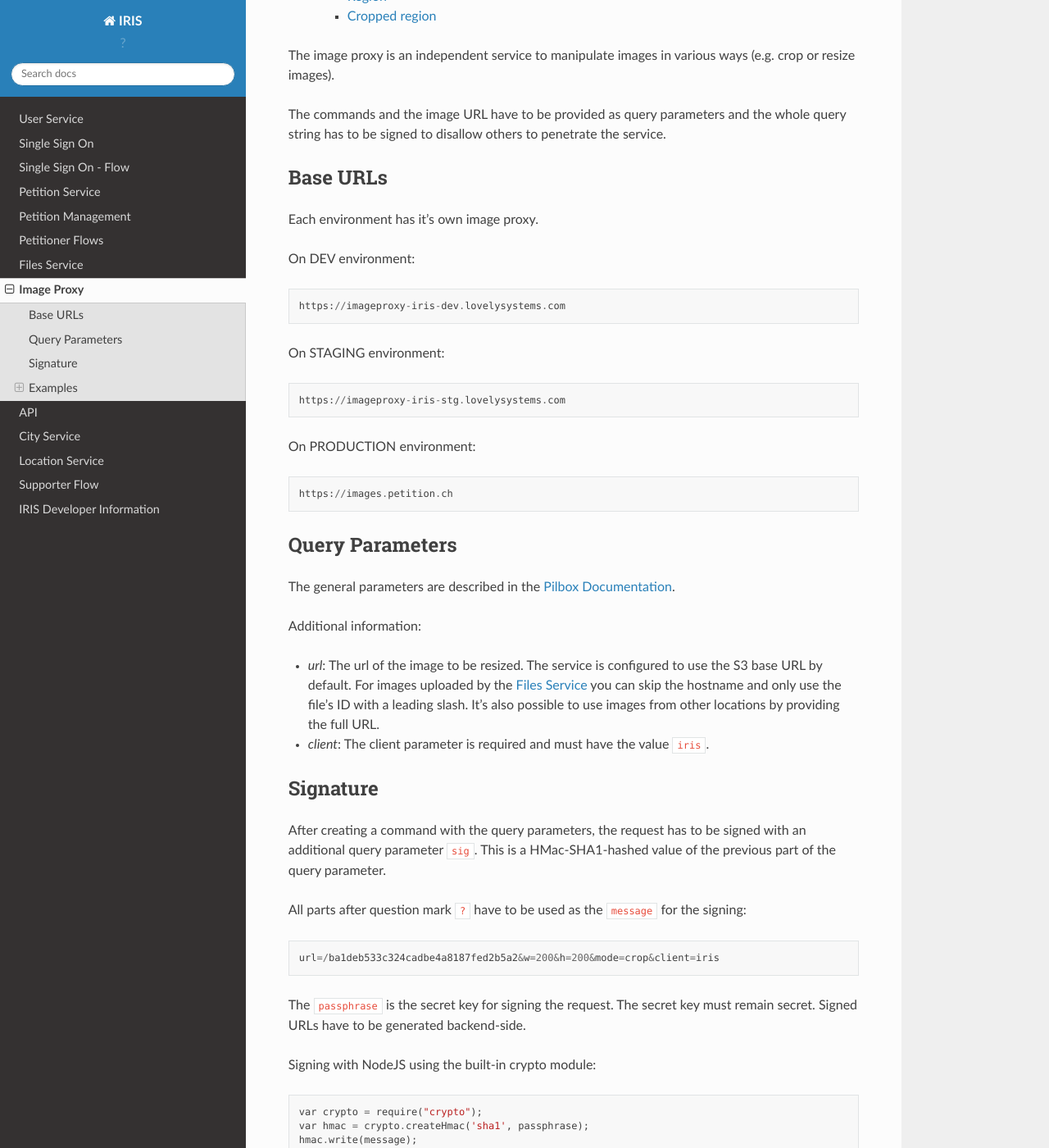
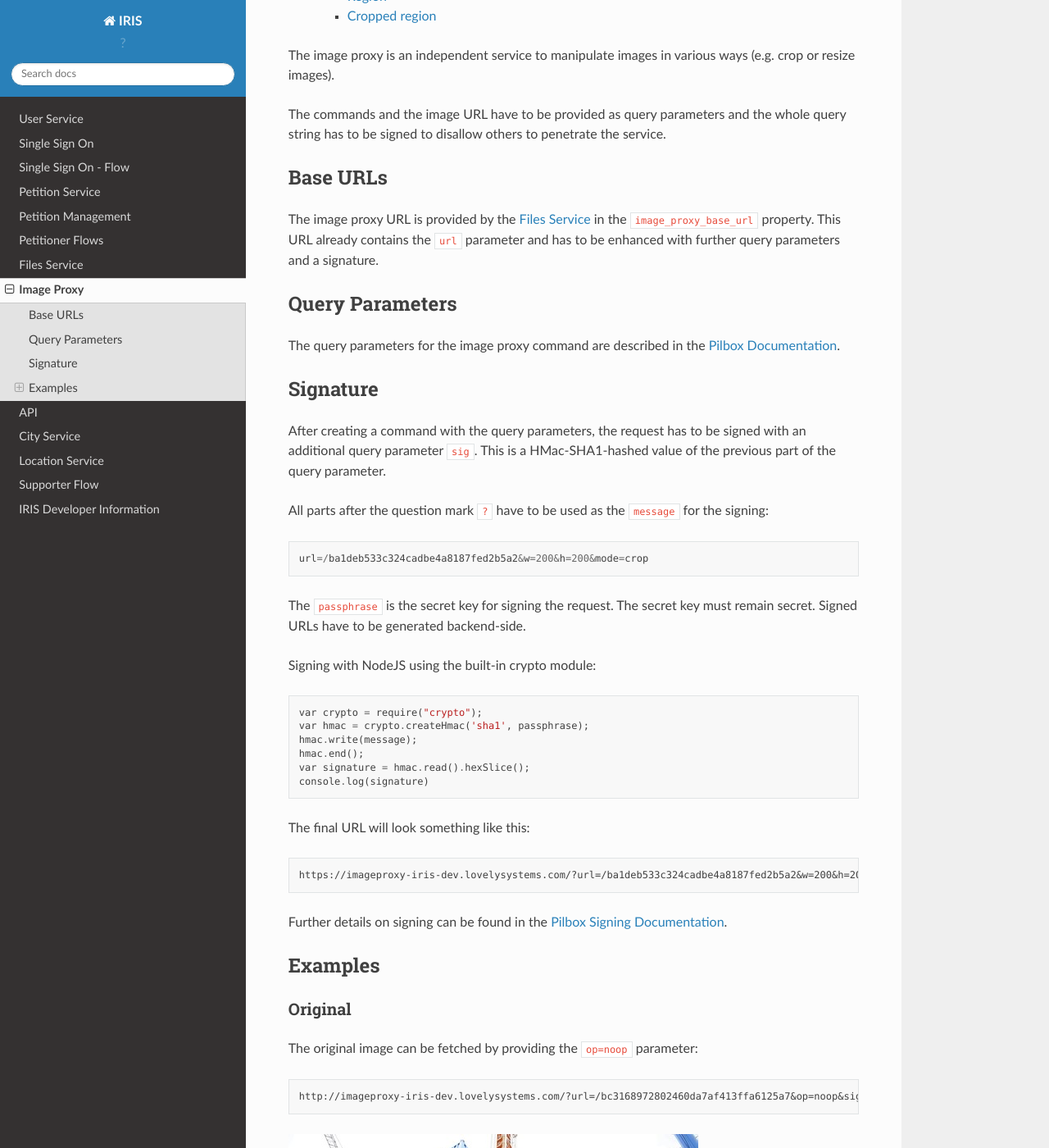
Before and after one commit to iris-dni/iris-service, a Sphinx documentation site: the page built from docs/imageproxy.rst, in a window 1280 px wide and 1400 px high, scrolled down 404 px. Shown: the whole window at 82% size. Built offline with Sphinx 7.4.7 and the Read the Docs theme 2.0.0, drawn with Linux system fonts in a browser that asks for light colours; some of the changed text lies outside the part shown.

Commit message:
added dimension and image proxy base url

```diff
--- a/CHANGES.rst
+++ b/CHANGES.rst
@@ -5,6 +5,8 @@
 unreleased
 ==========
 
+ - added dimension and image proxy base url in files
+   DEPLOY: add column dimensions in files table
  - added file service (upload and download)
    DEPLOY:
     - recreate files table in Crate
--- a/docs/imageproxy.rst
+++ b/docs/imageproxy.rst
@@ -14,35 +14,16 @@
 Base URLs
 =========
 
-Each environment has it's own image proxy.
-
-On DEV environment::
-
-    https://imageproxy-iris-dev.lovelysystems.com
-
-On STAGING environment::
-
-    https://imageproxy-iris-stg.lovelysystems.com
-
-On PRODUCTION environment::
-
-    https://images.petition.ch
+The image proxy URL is provided by the :doc:`files` in the
+``image_proxy_base_url`` property. This URL already contains the ``url``
+parameter and has to be enhanced with further query parameters and a signature.
 
 
 Query Parameters
 ================
 
-The general parameters are described in the `Pilbox Documentation
-<https://github.com/agschwender/pilbox#general-parameters>`_.
-
-Additional information:
-
-- `url`: The url of the image to be resized. The service is configured to use
-  the S3 base URL by default. For images uploaded by the :doc:`files` you
-  can skip the hostname and only use the file's ID with a leading slash.
-  It's also possible to use images from other locations by providing the
-  full URL.
-- `client`: The client parameter is required and must have the value ``iris``.
+The query parameters for the image proxy command are described in the `Pilbox
+Documentation <https://github.com/agschwender/pilbox#general-parameters>`_.
 
 
 Signature
@@ -52,10 +33,10 @@
 with an additional query parameter ``sig``. This is a HMac-SHA1-hashed value
 of the previous part of the query parameter.
 
-All parts after question mark ``?`` have to be used as the ``message`` for the
-signing::
+All parts after the question mark ``?`` have to be used as the ``message`` for
+the signing::
 
-    url=/ba1deb533c324cadbe4a8187fed2b5a2&w=200&h=200&mode=crop&client=iris
+    url=/ba1deb533c324cadbe4a8187fed2b5a2&w=200&h=200&mode=crop
 
 The ``passphrase`` is the secret key for signing the request. The secret key
 must remain secret. Signed URLs have to be generated backend-side.
@@ -71,7 +52,7 @@
 
 The final URL will look something like this::
 
-    https://imageproxy-iris-dev.lovelysystems.com/?url=/ba1deb533c324cadbe4a8187fed2b5a2&w=200&h=200&mode=crop&client=iris&sig=7149a8fabb37efa11649e0facf37eaf3c806f1d7
+    https://imageproxy-iris-dev.lovelysystems.com/?url=/ba1deb533c324cadbe4a8187fed2b5a2&w=200&h=200&mode=crop&sig=7774f8f5c3ea587c7254d0b35c878e2850bc2c7c
 
 Further details on signing can be found in the `Pilbox Signing Documentation
 <https://github.com/agschwender/pilbox#signing>`_.
@@ -85,7 +66,7 @@
 
 The original image can be fetched by providing the ``op=noop`` parameter::
 
-    http://imageproxy-iris-dev.lovelysystems.com/?url=/bc3168972802460da7af413ffa6125a7&op=noop&client=iris&sig=df705985252dcc9c6e41fae0909fc0fa3f31ee4b
+    http://imageproxy-iris-dev.lovelysystems.com/?url=/bc3168972802460da7af413ffa6125a7&op=noop&sig=1310a4badb3baef1032ea3b52c3c887ad48b005a
 
 .. image:: ./images/pilbox_original.jpeg
 
@@ -96,7 +77,7 @@
 Resize an image by providing the width ``w``. The height will be auto-scaled
 in the original ratio::
 
-    https://imageproxy-iris-dev.lovelysystems.com/?url=/bc3168972802460da7af413ffa6125a7&w=200&client=iris&sig=620624f589bf5bede9d4bb2e6d157b9578c010a4
+    https://imageproxy-iris-dev.lovelysystems.com/?url=/bc3168972802460da7af413ffa6125a7&w=200sig=ec187c34eef0cea77dff7b3f676c0ab39339fe2b
 
 .. image:: ./images/pilbox_resized.jpeg
 
@@ -106,7 +87,7 @@
 
 Crop an image by providing width ``w`` and height ``h``::
 
-    http://imageproxy-iris-dev.lovelysystems.com/?url=/bc3168972802460da7af413ffa6125a7&w=200&h=200&client=iris&sig=305feb4e896b155c2d08b53fb9ba1b443ae612b7
+    http://imageproxy-iris-dev.lovelysystems.com/?url=/bc3168972802460da7af413ffa6125a7&w=200&h=200&sig=53dd4bff091f8b95ca014ddc8c0be93753d5a1eb
 
 .. image:: ./images/pilbox_cropped.jpeg
 
@@ -117,7 +98,7 @@
 Select a part of the image (region) by using the parameters ``op=resize`` and
 ``rect=<x>,<y>,<w>,<h>``::
 
-    http://imageproxy-iris-dev.lovelysystems.com/?url=/bc3168972802460da7af413ffa6125a7&op=region&rect=0,0,300,100&client=iris&sig=baab004acaf1ab9cdba5640ab45fd5dfe8dbadc4
+    http://imageproxy-iris-dev.lovelysystems.com/?url=/bc3168972802460da7af413ffa6125a7&op=region&rect=0,0,300,100&sig=a8b1d290707d667d97858776d674f86145adb95b
 
 .. image:: ./images/pilbox_region.jpeg
 
@@ -128,11 +109,12 @@
 First select the region and then crop it to a specific size. Combine the
 operator parameters ``op=region,resize`` (order matters!)::
 
-    http://imageproxy-iris-dev.lovelysystems.com/?url=/bc3168972802460da7af413ffa6125a7&op=region,resize&rect=0,0,300,100&h=90&w=160&client=iris&sig=3a59dbcb949e0d4eaeaf1b65c1ba07efa4907629
+    http://imageproxy-iris-dev.lovelysystems.com/?url=/bc3168972802460da7af413ffa6125a7&op=region,resize&rect=0,0,300,100&h=90&w=160&sig=8027817f0693146cf82f5cc8aba6003ef4e8b119
 
 .. image:: ./images/pilbox_region_cropped.jpeg
 
 
 .. note::
 
-    The example images are displayed correctly on a large browser width (>950 px).
+    The example images are displayed correctly on browsers with large width
+    (>950 px).
```
Also changed, not shown: docs/files.rst (+10 -5 lines), iris/service/content/file/service.rst (+30 -17 lines), iris/service/content/petition/service.rst (+6 -1 lines), 7 other files.
